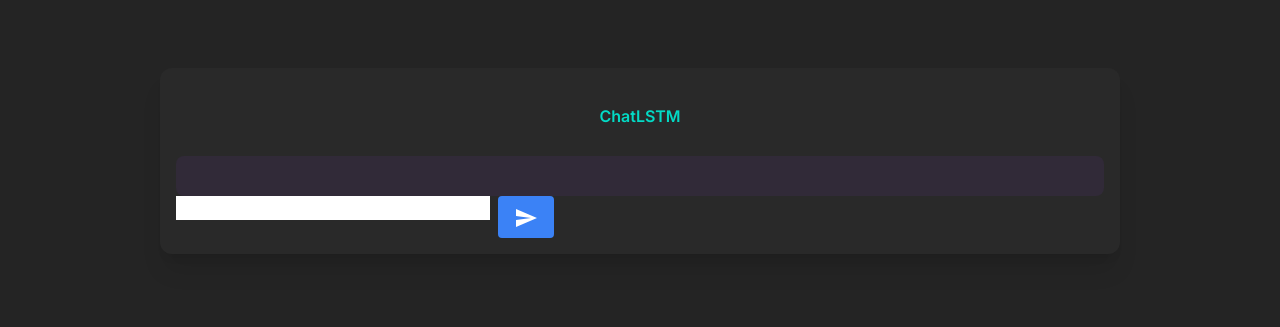
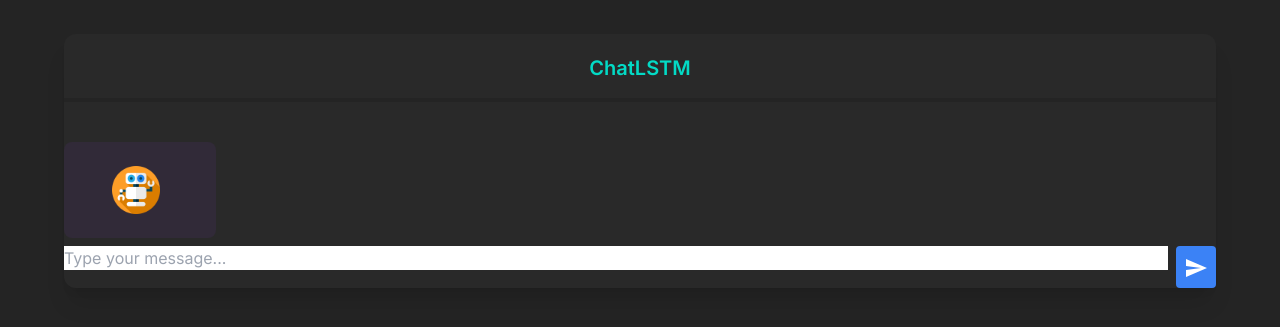
Before and after one commit to SirinootKK/demo-lstm-chatbot, a React (Vite) app: page / in a window 1280 px wide. Shown: the part 239-566 px from the top of the page. Built offline with nearby package versions, Linux system fonts and the light colour scheme.

Commit message:
add bot profile

```diff
--- a/src/components/ChatBox.jsx
+++ b/src/components/ChatBox.jsx
@@ -1,6 +1,7 @@
 import { useState } from "react";
 import { Input, Button } from "@material-tailwind/react";
 import SendIcon from "@mui/icons-material/Send";
+import { userImg, botImg } from "./images/index.js";
 
 function ChatBox() {
   const [userMessage, setUserMessage] = useState("");
@@ -25,29 +26,44 @@ function ChatBox() {
 
   return (
     <div className="flex justify-center items-center h-screen bg-primary">
-      <div className="shadow-xl rounded-xl w-9/12 p-4 bg-secondary">
-        <div className="flex justify-center items-center font-semibold text-secondaryLight my-5 ">
+      <div className="w-full max-w-6xl bg-secondary rounded-xl shadow-xl">
+        <div className="text-center font-semibold text-secondaryLight mb-4 mt-5 text-xl">
           ChatLSTM
         </div>
-        {/* {botResponse && ( */}
-        <div className="bg-purple rounded-lg p-5 mt-7 text-white">
-          {/* <strong>Bot Response:</strong>  */}
-          {botResponse}
+        <hr className="h-px bg-primary border-2 border-primary w-full"></hr>
+        <div className="rounded-lg mt-10 text-white">
+          {userMessage && (
+            <div className="text-left mbออออออออ-2">
+              <span className="inline-block px-4 py-2 rounded-lg bg-secondary text-gray-800">
+                {userMessage}
+              </span>
+            </div>
+          )}
+          <div className="flex flex-row items-center">
+            {/* {botResponse ?  ( */}
+            <div className="text-right mb-2">
+              <span className="flex items-center space-x-2 px-[48px] py-6 rounded-lg bg-purple text-white">
+                <img src={botImg} className="object-cover h-[48px] w-[48px]" />
+                <span>{botResponse}</span>
+              </span>
+            </div>
+            {/* )} */}
+          </div>
         </div>
-        {/* )} */}
         <div className="space-y-4">
           <div className="flex items-center">
-            <form onSubmit={handleSubmit}>
-              <div className="relative flex w-full max-w-[24rem]">
+            <form onSubmit={handleSubmit} className="w-full">
+              <div className="relative flex">
                 <Input
                   type="text"
                   value={userMessage}
                   onChange={(e) => setUserMessage(e.target.value)}
-                  className="pr-20"
+                  className="w-full pr-20"
+                  placeholder="Type your message..."
                 />
                 <Button
                   type="submit"
-                  className="bg-blue-500 text-white px-4 py-2 rounded ml-2"
+                  className="bg-blue-500 text-white p-2 rounded ml-2"
                 >
                   <SendIcon />
                 </Button>
@@ -57,7 +73,6 @@ function ChatBox() {
         </div>
       </div>
     </div>
-    // </div>
   );
 }
 
--- /dev/null
+++ b/src/components/images/index.js
@@ -0,0 +1,3 @@
+import userImg from "./userImg.png"
+import botImg from "./robot.png"
+export { botImg, userImg }
--- a/src/index.css
+++ b/src/index.css
@@ -13,3 +13,6 @@ body {
   padding: 0;
   box-sizing: border-box;
 }
+.Bot {
+  background-image: url("https://cdn-icons-png.flaticon.com/512/4712/4712109.png");
+}
```
Also changed, not shown: src/components/images/robot.png (added), src/components/images/userImg.png (added).
